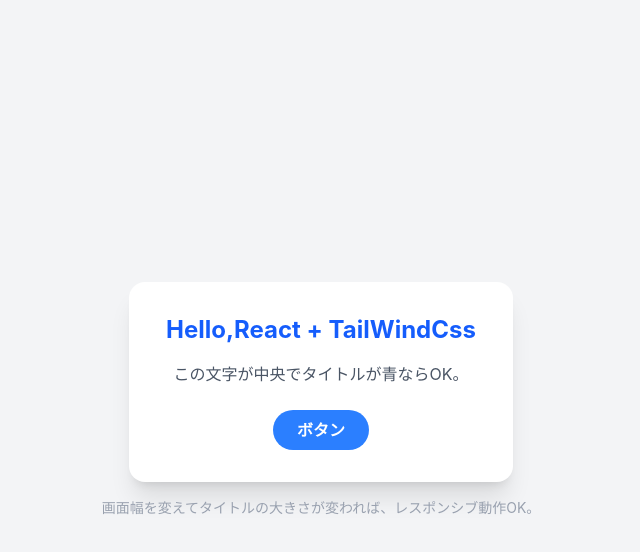
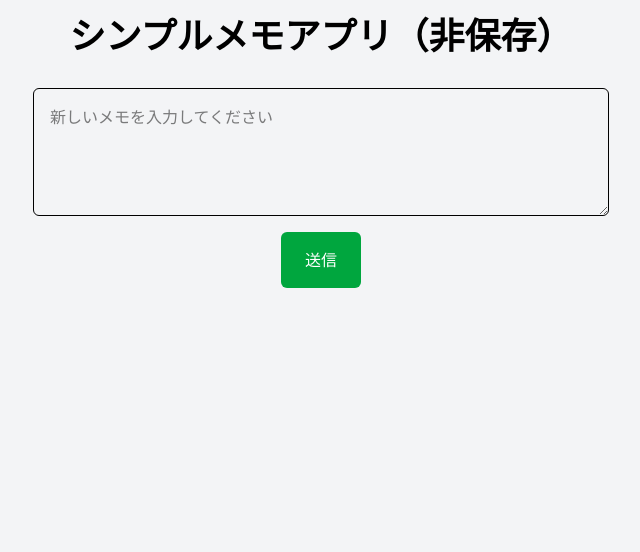
Before and after one commit to kouta-wolf/react_memo_app, a React (Vite) app: page / in a window 1280 px wide. Shown: the top 552 px of the page, without its empty margins (319-959 px from the left). Built offline with nearby package versions, Linux system fonts and the light colour scheme.

Commit message:
feat: 簡易的なフォームの実装 #2

```diff
--- a/src/App.tsx
+++ b/src/App.tsx
@@ -1,20 +1,19 @@
 export default function App() {
   return (
-    <div className="flex flex-col items-center justify-center min-h-screen bg-gray-100 p-4">
-      <div className="max-w-sm w-full bg-white rounded-2xl shadow-xl overflow-hidden p-8 text-center">
-        <h1 className="text-xl md:text-2xl font-bold text-blue-600 mb-4">
-          Hello,React + TailWindCss
-        </h1>
-        <p className="text-gray-600 mb-6">
-          この文字が中央でタイトルが青ならOK。
-        </p>
-        <button className="px-6 py-2 bg-blue-500 text-white font-semibold rounded-full hover:bg-blue-700 transition-colors duration-300">
-          ボタン
-        </button>
-      </div>
-      <p className="mt-4 text-sm text-gray-400">
-        画面幅を変えてタイトルの大きさが変われば、レスポンシブ動作OK。
-      </p>
+    <div className="flex flex-col items-center min-h-screen bg-gray-100 p-4">
+      <h1 className="text-2xl md:text-4xl font-bold text-center mb-8">
+        シンプルメモアプリ（非保存）
+      </h1>
+      <textarea
+        className="w-xl h-32 border border-black-300 rounded-md p-4 mb-4"
+        placeholder="新しいメモを入力してください"
+      ></textarea>
+      <button
+        type="submit"
+        className="px-6 py-4 bg-green-600 rounded-md text-white  hover:bg-green-700 transition duration-300"
+      >
+        送信
+      </button>
     </div>
   );
 }
```
